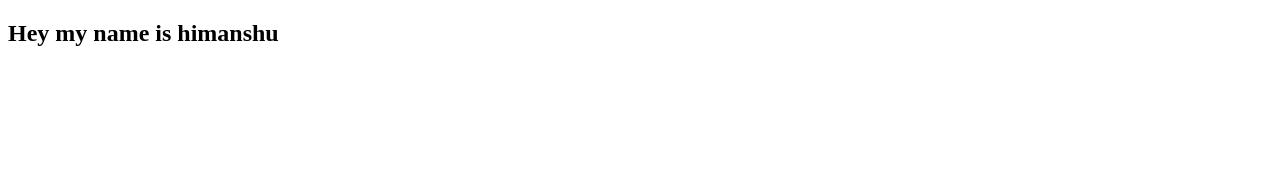
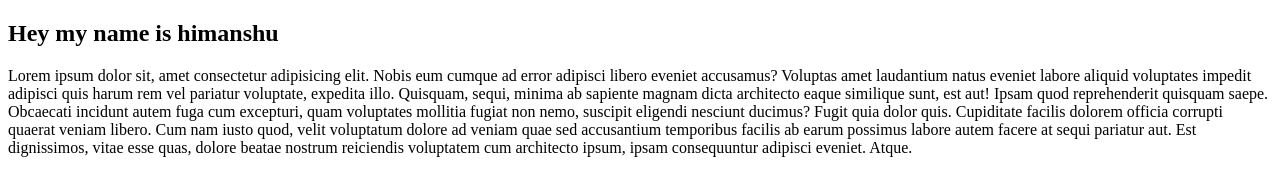
Before and after one commit to himanshu-Prajapati-45/Third_, a plain HTML site: page index.html in a window 1280 px wide. Drawn offline with Linux system fonts and the light colour scheme.

Commit message:
new push 2

```diff
--- a/index.html
+++ b/index.html
@@ -7,5 +7,6 @@
 </head>
 <body>
     <H2>Hey my name is himanshu</H2>
+    Lorem ipsum dolor sit, amet consectetur adipisicing elit. Nobis eum cumque ad error adipisci libero eveniet accusamus? Voluptas amet laudantium natus eveniet labore aliquid voluptates impedit adipisci quis harum rem vel pariatur voluptate, expedita illo. Quisquam, sequi, minima ab sapiente magnam dicta architecto eaque similique sunt, est aut! Ipsam quod reprehenderit quisquam saepe. Obcaecati incidunt autem fuga cum excepturi, quam voluptates mollitia fugiat non nemo, suscipit eligendi nesciunt ducimus? Fugit quia dolor quis. Cupiditate facilis dolorem officia corrupti quaerat veniam libero. Cum nam iusto quod, velit voluptatum dolore ad veniam quae sed accusantium temporibus facilis ab earum possimus labore autem facere at sequi pariatur aut. Est dignissimos, vitae esse quas, dolore beatae nostrum reiciendis voluptatem cum architecto ipsum, ipsam consequuntur adipisci eveniet. Atque.
 </body>
 </html>
```
